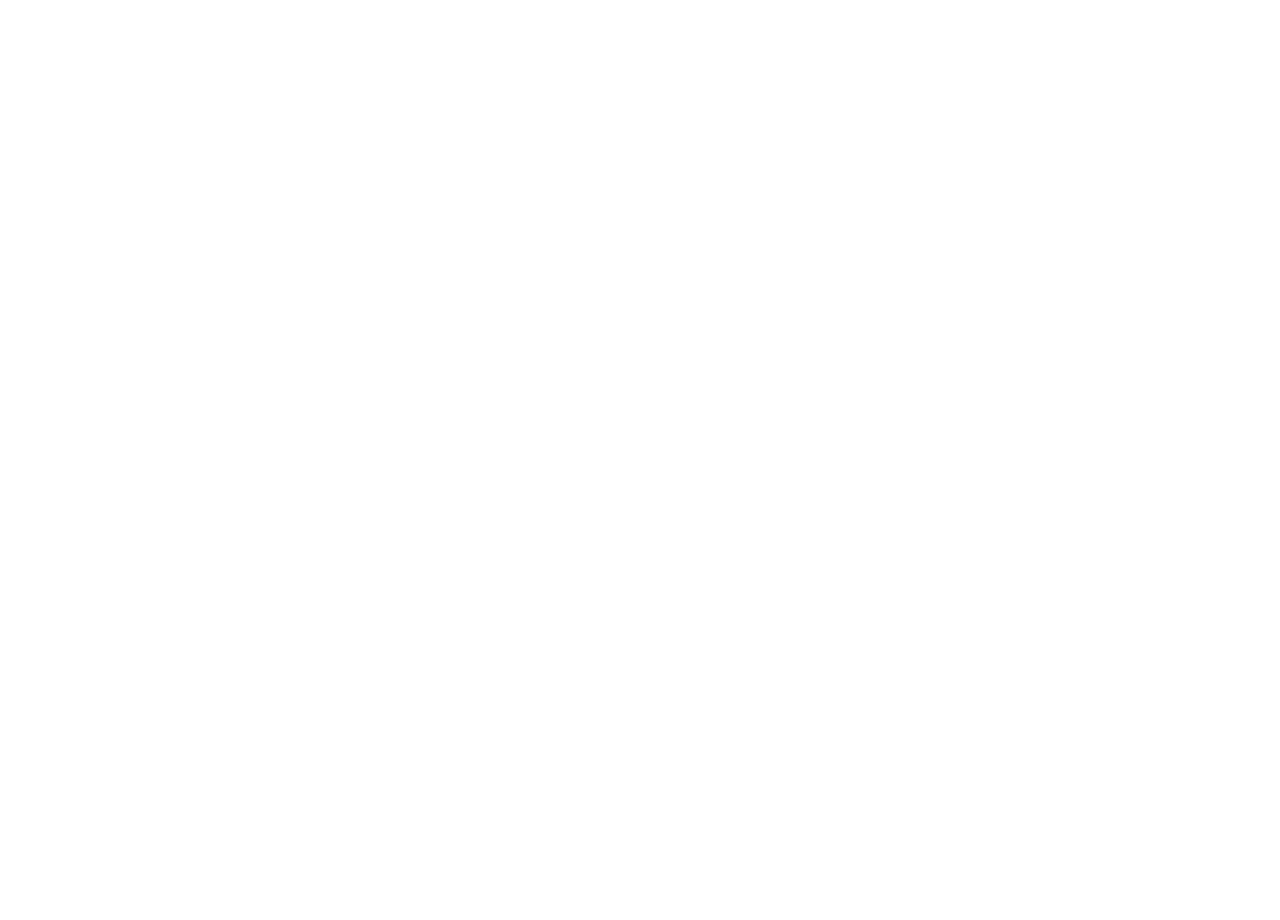
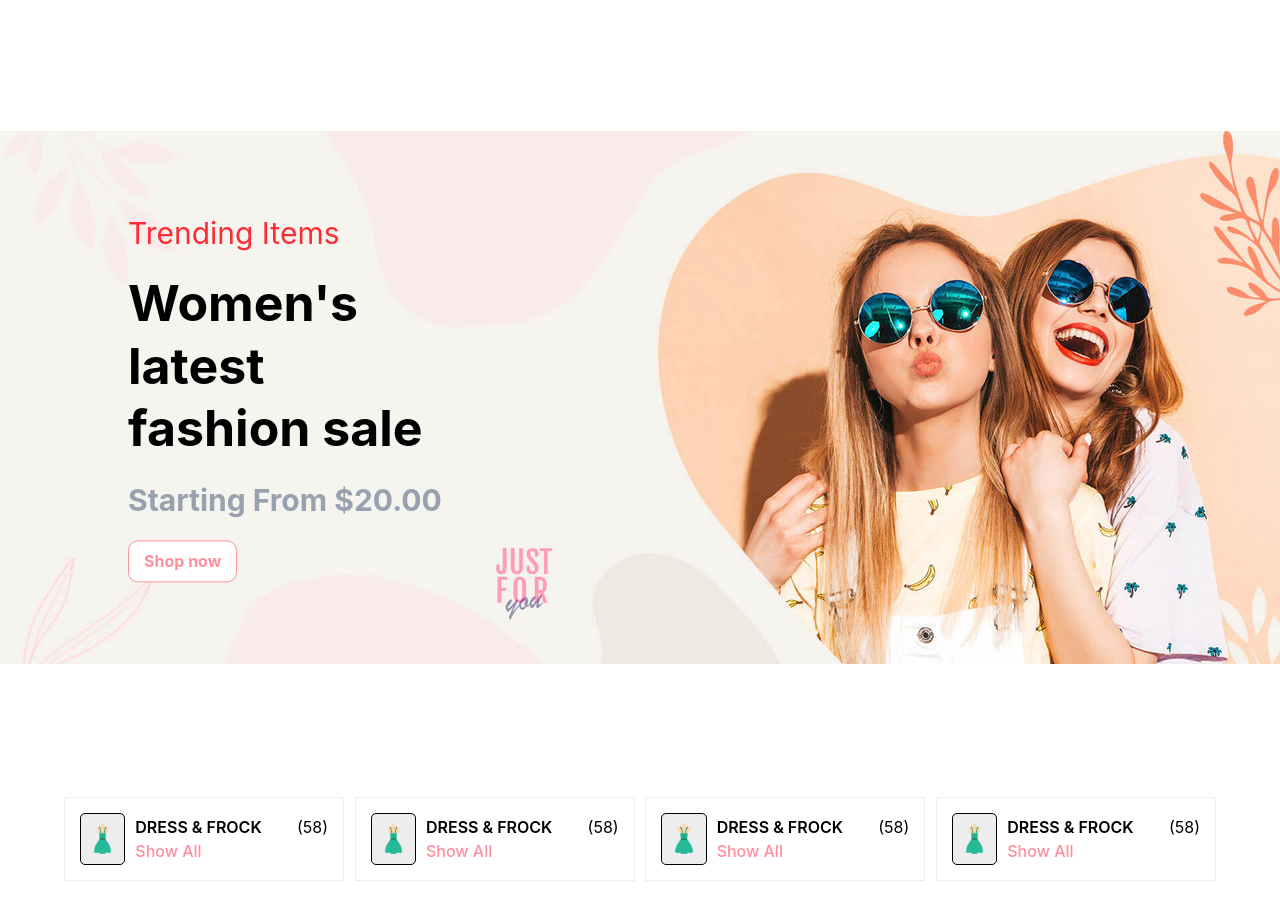
Before and after one commit to Hujects/E-commerce-Platform, a React (Vite) app in the folder e-mart/: page / in a window 1280 px wide. Shown: the part 180-1100 px from the top of the page. Before the commit the page ends 800 px from the top, so only its background shows below. Built offline with nearby package versions, Linux system fonts and the light colour scheme.

Commit message:
herobg & navbar

```diff
--- a/e-mart/src/components/UIKIT/PrimaryButton.jsx
+++ b/e-mart/src/components/UIKIT/PrimaryButton.jsx
@@ -9,7 +9,7 @@
  ================================================*/
 export default function PrimaryButton({ BtnTxt }) {
   return (
-    <button className="bg-[var(--white)] px-[15px] py-[8px] text-[var(--salmon-pink)] text-[var(--fs-9)] font-[var(--weight-700)] border border-[var(--salmon-pink)] rounded-[var(--border-radius-medium)] transition-all duration-[var(--transition-timing)] ease-in-out hover:bg-[var(--salmon-pink)] hover:text-[var(--white)] hover:cursor-pointer">
+    <button className="bg-[var(--white)] self-start px-[15px] py-[8px] text-[var(--salmon-pink)] text-[var(--fs-9)] font-[var(--weight-700)] border border-[var(--salmon-pink)] rounded-[var(--border-radius-medium)] transition-all duration-[var(--transition-timing)] ease-in-out hover:bg-[var(--salmon-pink)] hover:text-[var(--white)] hover:cursor-pointer">
       {BtnTxt}
     </button>
   );
--- a/e-mart/src/components/UIKIT/TitleCard.jsx
+++ b/e-mart/src/components/UIKIT/TitleCard.jsx
@@ -1,6 +1,6 @@
 export default function TitleCard() {
   return (
-    <div className="flex items-center gap-[10px] p-[15px] border border-[var(--cultured)] min-w-full md:min-w-[calc(50% - 15px)] lg:min-w-[calc(33.33% - 20px)] xl:min-w-[calc(25% - 22.5px)]">
+    <div className="self-start flex items-center gap-[10px] p-[15px] border border-[var(--cultured)] max-w min-w-[280px] md:min-w-[calc(50% - 15px)] lg:min-w-[calc(33.33% - 20px)] xl:min-w-[calc(25% - 22.5px)]">
       <div className="p-[10px] md:p-[20px] xl:p-[10px] bg-[var(--cultured)] rounded-[var(--border-radius-small)] border-[1px] border-[hsl(0, 0%, 80%)]">
         <img className="w-[30px] h-[30px]" src="/dress.png" alt="" />
       </div>
--- a/e-mart/src/components/header/SecondHeader.jsx
+++ b/e-mart/src/components/header/SecondHeader.jsx
@@ -3,7 +3,7 @@
     return (
         <>
             <section className="mainbody w-[90%] py-4 border-b-1 border-gray-400 pb-2">
-                <div>
+                <div className="">
                     <div className="flex justify-between h-full">
                         <div className='logo'>
                             <p className="text-3xl font-bold">Hujects</p>
--- /dev/null
+++ b/e-mart/src/components/heroBg/Herobg.jsx
@@ -0,0 +1,21 @@
+
+import PrimaryButton from './../UIKIT/PrimaryButton';
+function Herobg() {
+    return (
+        <>
+            <div className='h-full relative flex justify-center items-center'>
+                <div className=''>
+                    <img src='/banner-1.jpg' alt="Banner" />
+                    <div className='absolute top-1/2 -translate-y-1/2 left-[10%] flex flex-col gap-4'>
+                        <h2 className='text-red-500 text-[30px]'>Trending Items</h2>
+                        <h1 className='text-[50px] leading-tight font-bold w-[45%]'>Women's latest fashion sale</h1>
+                        <h3 className='text-[30px] leading-relaxed font-bold text-gray-400'>Starting From $20.00</h3>
+                        <PrimaryButton  BtnTxt="Shop now"/>
+                    </div>
+                </div>
+            </div>
+        </>
+    )
+}
+
+export default Herobg
--- a/e-mart/src/pages/Home/Home.jsx
+++ b/e-mart/src/pages/Home/Home.jsx
@@ -1,12 +1,23 @@
 
 import Header from './../../components/header/Header';
 import Navbar from './../../components/Navbar/Navbar';
+import Herobg from './../../components/heroBg/Herobg';
+import TitleCard from './../../components/UIKIT/TitleCard';
 
 function Home() {
     return (
         <>
             <Header />
             <Navbar />
+            <Herobg />
+            <div className='w-full flex justify-center pb-10'>
+                <div className='flex flex-wrap justify-between items-start w-[90%]'>
+                    <TitleCard />
+                    <TitleCard />
+                    <TitleCard />
+                    <TitleCard />
+                </div>
+            </div>
         </>
     )
 }
```
Also changed, not shown: e-mart/public/banner-1.jpg (added).
